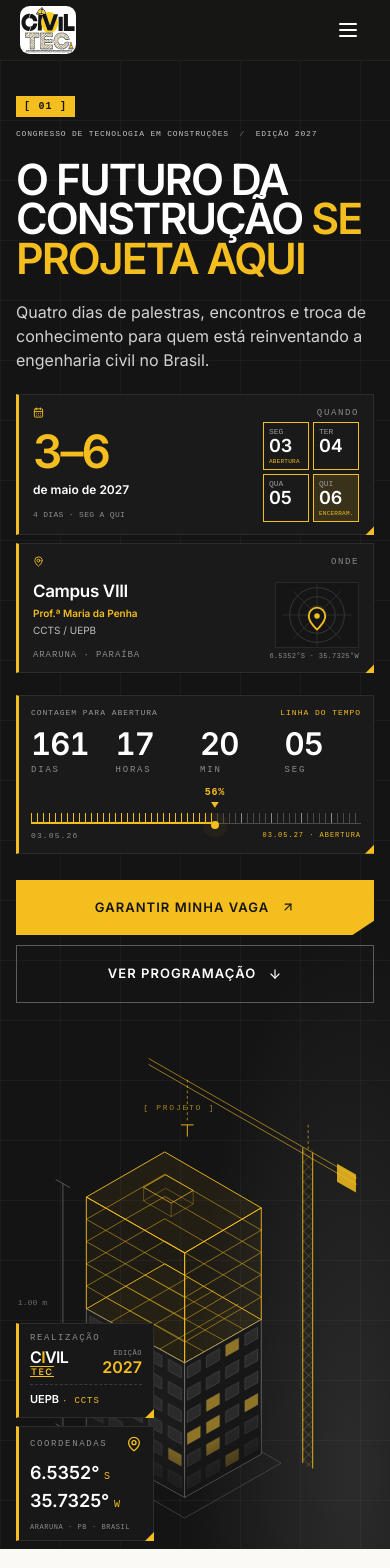
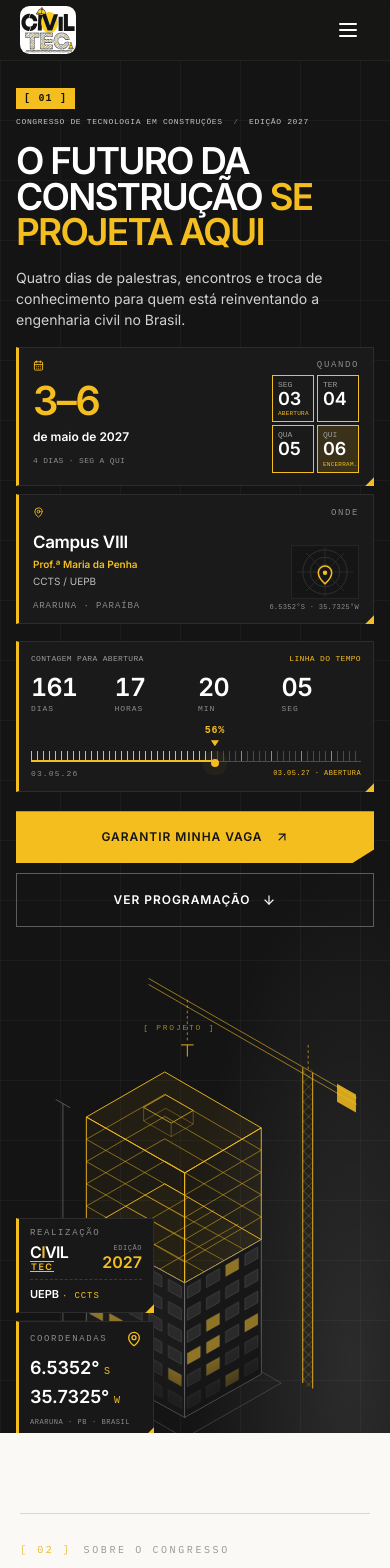
Before and after one commit to Dkalones/civil-tec, a React (Vite) app: page / in a window 390 px wide. Shown: the top 1568 px of the page. Built offline with nearby package versions, Linux system fonts and the light colour scheme.

Commit message:
Fix CivilTec hero fit and responsive layout

```diff
--- a/src/index.css
+++ b/src/index.css
@@ -121,11 +121,11 @@
 
 
 
-/* Landing page de referência CivilTec 2027 */
+/* Landing page de referência CivilTec 2027 — fit desktop e responsivo */
 .ct-hero {
   position: relative;
   isolation: isolate;
-  min-height: 820px;
+  min-height: 810px;
   overflow: hidden;
   color: #fff;
   background-color: #141414;
@@ -138,19 +138,19 @@
 }
 .ct-hero-inner {
   position: relative;
-  width: min(1000px, calc(100% - 48px));
-  min-height: 820px;
+  width: min(1180px, calc(100% - 64px));
+  min-height: 810px;
   margin: 0 auto;
-  padding: 56px 0 48px;
+  padding: 76px 0 42px;
 }
 .ct-hero-copy {
   position: relative;
   z-index: 2;
-  width: 490px;
-  max-width: 100%;
+  width: 570px;
+  max-width: 52%;
   display: flex;
   flex-direction: column;
-  gap: 22px;
+  gap: 19px;
 }
 .ct-eyebrow { display:flex; flex-wrap:wrap; align-items:center; gap:12px; }
 .ct-eyebrow > span {
@@ -163,13 +163,13 @@
 }
 .ct-eyebrow i { color:#777; font-style:normal; margin:0 5px; }
 .ct-hero-copy h1 {
-  margin:0; color:#fff; font-size:clamp(42px,4.6vw,66px);
-  font-weight:800; line-height:.92; letter-spacing:-.045em;
+  margin:0; color:#fff; font-size:clamp(48px,4.05vw,64px);
+  font-weight:800; line-height:.94; letter-spacing:-.048em;
   text-transform:uppercase;
 }
 .ct-hero-copy h1 em,.ct-hero-copy h1 strong { color:#F5BE1F; font-style:normal; }
-.ct-intro { max-width:470px; margin:0; color:#d2d2d2; font-size:16px; line-height:1.5; }
-.ct-primary-cards { display:flex; flex-wrap:wrap; gap:8px; width:100%; }
+.ct-intro { max-width:540px; margin:0; color:#d2d2d2; font-size:16px; line-height:1.5; }
+.ct-primary-cards { display:flex; flex-wrap:nowrap; gap:8px; width:100%; }
 .ct-info-card {
   position:relative; min-width:0; box-sizing:border-box;
   background:#1a1a1a; border:1px solid #2c2c2c; border-left:3px solid #F5BE1F;
@@ -184,8 +184,9 @@
   font:9px "JetBrains Mono",monospace; letter-spacing:.18em;
 }
 .ct-card-label svg { color:#F5BE1F; }
-.ct-date-card,.ct-place-card { flex:1 1 236px; }
-.ct-date-layout { display:flex; justify-content:space-between; gap:10px; margin-top:4px; }
+.ct-date-card { flex:1.08 1 0; }
+.ct-place-card { flex:.92 1 0; }
+.ct-date-layout { display:flex; justify-content:space-between; gap:8px; margin-top:4px; }
 .ct-date-layout > div:first-child { display:flex; flex-direction:column; gap:2px; }
 .ct-date-range { margin-top:6px; color:#F5BE1F; font-size:46px; font-weight:800; line-height:1; letter-spacing:-.04em; }
 .ct-date-layout strong { margin-top:4px; color:#fff; font-size:12px; }
@@ -205,7 +206,7 @@
 .ct-radar { display:flex; flex-direction:column; align-items:flex-end; justify-content:flex-end; gap:4px; }
 .ct-radar small { margin:0; font-size:7px; letter-spacing:.04em; white-space:nowrap; }
 .ct-countdown {
-  position:relative; width:100%; max-width:490px; box-sizing:border-box;
+  position:relative; width:100%; max-width:570px; box-sizing:border-box;
   background:#1a1a1a; border:1px solid #2c2c2c; border-left:3px solid #F5BE1F;
   padding:14px 18px; display:flex; flex-direction:column; gap:12px;
 }
@@ -235,16 +236,22 @@
 .ct-progress-start,.ct-progress-end { position:absolute; top:44px; color:#8c8c8c; font:8px "JetBrains Mono",monospace; letter-spacing:.14em; }
 .ct-progress-start { left:0; }
 .ct-progress-end { right:0; color:#F5BE1F; }
-.ct-hero-actions { display:flex; flex-wrap:wrap; gap:10px; margin-top:4px; }
+.ct-hero-actions { display:flex; flex-wrap:wrap; gap:10px; margin-top:2px; }
 .ct-cta-primary,.ct-cta-secondary {
-  display:inline-flex; align-items:center; gap:12px; padding:17px 24px;
-  font-size:13px; font-weight:700; letter-spacing:.08em; text-transform:uppercase;
+  display:inline-flex; align-items:center; gap:12px; padding:16px 22px;
+  font-size:12px; font-weight:700; letter-spacing:.08em; text-transform:uppercase;
 }
 .ct-cta-primary { background:#F5BE1F; color:#141414; clip-path:polygon(0 0,100% 0,100% 74%,94% 100%,0 100%); }
 .ct-cta-secondary { border:1px solid #5c5c5c; color:#fff; }
-.ct-hero-art { position:absolute; left:708px; top:0; width:600px; height:740px; pointer-events:none; }
-.ct-building-svg { position:absolute; right:0; top:-36px; width:453px; max-width:calc(100% - 140px); height:auto; overflow:visible; }
-.ct-side-details { position:absolute; left:0; top:297px; width:142px; display:flex; flex-direction:column; gap:8px; }
+.ct-hero-art {
+  position:absolute; right:-4px; top:0; width:570px; height:730px;
+  pointer-events:none;
+}
+.ct-building-svg {
+  position:absolute; right:0; top:-12px; width:420px;
+  max-width:78%; height:auto; overflow:visible;
+}
+.ct-side-details { position:absolute; left:0; top:290px; width:142px; display:flex; flex-direction:column; gap:8px; }
 .ct-side-card { padding:9px 11px; display:flex; flex-direction:column; gap:6px; background:#181818; }
 .ct-card-label { justify-content:space-between; }
 .ct-mini-logo { display:flex; flex-direction:column; line-height:1; gap:1px; }
@@ -255,37 +262,49 @@
 .ct-side-footer { padding-top:5px; border-top:1px dashed #3a3a3a; color:#fff; font-size:11px; font-weight:700; }
 .ct-side-footer span { color:#F5BE1F; font:9px "JetBrains Mono",monospace; letter-spacing:.1em; }
 .ct-side-card small { color:#F5BE1F; font:10px "JetBrains Mono",monospace; }
-.ct-seal { position:absolute; left:0; top:596px; width:100px; height:100px; }
-.ct-bottom-ornament { position:absolute; left:-130px; bottom:-2px; width:390px; }
+.ct-seal { position:absolute; left:0; top:590px; width:92px; height:92px; }
+.ct-bottom-ornament { position:absolute; left:-120px; bottom:18px; width:360px; }
 @keyframes ct-pulse { 0%{box-shadow:0 0 0 0 rgba(245,190,31,.55)} 100%{box-shadow:0 0 0 9px rgba(245,190,31,0)} }
-@media (max-width: 1100px) {
-  .ct-hero-inner { width:min(1000px,calc(100% - 48px)); }
-  .ct-hero-art { left:calc(100% - 290px); opacity:.88; }
-}
-@media (max-width: 900px) {
-  .ct-hero { min-height:0; }
-  .ct-hero-inner { min-height:0; padding:108px 0 56px; }
-  .ct-hero-copy { width:min(600px,100%); }
-  .ct-hero-art { position:relative; left:auto; top:auto; width:100%; height:540px; margin-top:20px; opacity:1; }
-  .ct-building-svg { right:0; top:0; width:min(420px,78vw); }
-  .ct-side-details { left:0; top:150px; }
-  .ct-seal { top:440px; }
+
+@media (max-width: 1200px) {
+  .ct-hero-inner { width:min(760px,calc(100% - 48px)); min-height:0; padding:88px 0 52px; }
+  .ct-hero-copy { width:100%; max-width:620px; }
+  .ct-hero-art { position:relative; right:auto; top:auto; width:100%; height:500px; margin-top:24px; }
+  .ct-building-svg { right:0; top:0; width:min(420px,65vw); max-width:100%; }
+  .ct-side-details { left:0; top:110px; }
+  .ct-seal { top:390px; }
   .ct-bottom-ornament { display:none; }
 }
-@media (max-width: 560px) {
-  .ct-hero-inner { width:calc(100% - 32px); padding-top:96px; }
-  .ct-hero-copy h1 { font-size:clamp(38px,11vw,54px); }
-  .ct-eyebrow p { font-size:8px; letter-spacing:.1em; }
+@media (max-width: 700px) {
+  .ct-hero { min-height:0; }
+  .ct-hero-inner { width:calc(100% - 32px); padding:88px 0 40px; }
+  .ct-hero-copy { max-width:100%; gap:17px; }
+  .ct-hero-copy h1 { font-size:clamp(37px,9.2vw,54px); line-height:.96; }
+  .ct-eyebrow { gap:8px; }
+  .ct-eyebrow p { font-size:8px; letter-spacing:.08em; }
+  .ct-intro { font-size:14px; }
   .ct-primary-cards { flex-direction:column; }
-  .ct-date-card,.ct-place-card { flex-basis:auto; }
+  .ct-date-card,.ct-place-card { flex:auto; }
   .ct-countdown { padding:12px; }
-  .ct-countdown-heading { font-size:8px; letter-spacing:.12em; }
+  .ct-countdown-heading { font-size:8px; letter-spacing:.1em; }
+  .ct-countdown-values { gap:4px; }
   .ct-countdown-values b { font-size:clamp(25px,8vw,36px); }
-  .ct-progress-end { font-size:7px; }
+  .ct-countdown-values span { font-size:8px; letter-spacing:.12em; }
+  .ct-progress-end { font-size:7px; letter-spacing:.06em; }
   .ct-hero-actions { flex-direction:column; }
   .ct-cta-primary,.ct-cta-secondary { justify-content:center; }
-  .ct-hero-art { height:470px; }
-  .ct-building-svg { width:100%; max-width:100%; top:0; }
-  .ct-side-details { top:300px; width:138px; }
-  .ct-seal { top:370px; left:auto; right:8px; width:82px; height:82px; }
+  .ct-hero-art { height:450px; margin-top:16px; }
+  .ct-building-svg { width:min(390px,100%); max-width:100%; top:0; }
+  .ct-side-details { top:275px; width:138px; }
+  .ct-seal { top:360px; left:auto; right:8px; width:78px; height:78px; }
 }
+@media (max-width: 390px) {
+  .ct-date-layout { gap:5px; }
+  .ct-date-range { font-size:40px; }
+  .ct-calendar { grid-template-columns:repeat(2,42px); gap:3px; }
+  .ct-calendar > div { width:42px; min-height:45px; }
+  .ct-place-layout { gap:4px; }
+  .ct-radar svg { width:68px; height:54px; }
+  .ct-countdown-values b { font-size:25px; }
+  .ct-countdown-heading { letter-spacing:.04em; }
+}
```
